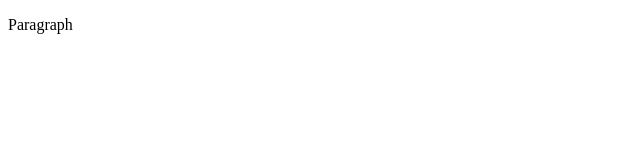
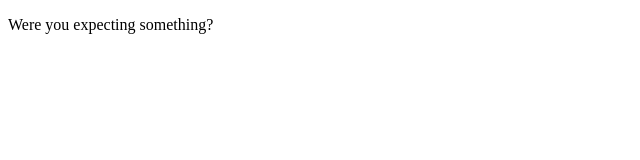
Before and after one commit to Codebenderr/codebenderr.github.io, a plain HTML site: page index.html in a window 1280 px wide. Shown: the whole page, without its empty margins (0-640 px from the left). Drawn offline with Linux system fonts and the light colour scheme.

Commit message:
Update index.html

```diff
--- a/index.html
+++ b/index.html
@@ -4,13 +4,13 @@
 
 <head>
 	<link rel="stylesheets" href="style.css">
-	<title>Adnan Akdoğan</title>
+	<title>Void</title>
 </head>
 
 
 <body>
 
-<p>Paragraph</p>
+<p>Were you expecting something?</p>
 
 </body>
 
```
